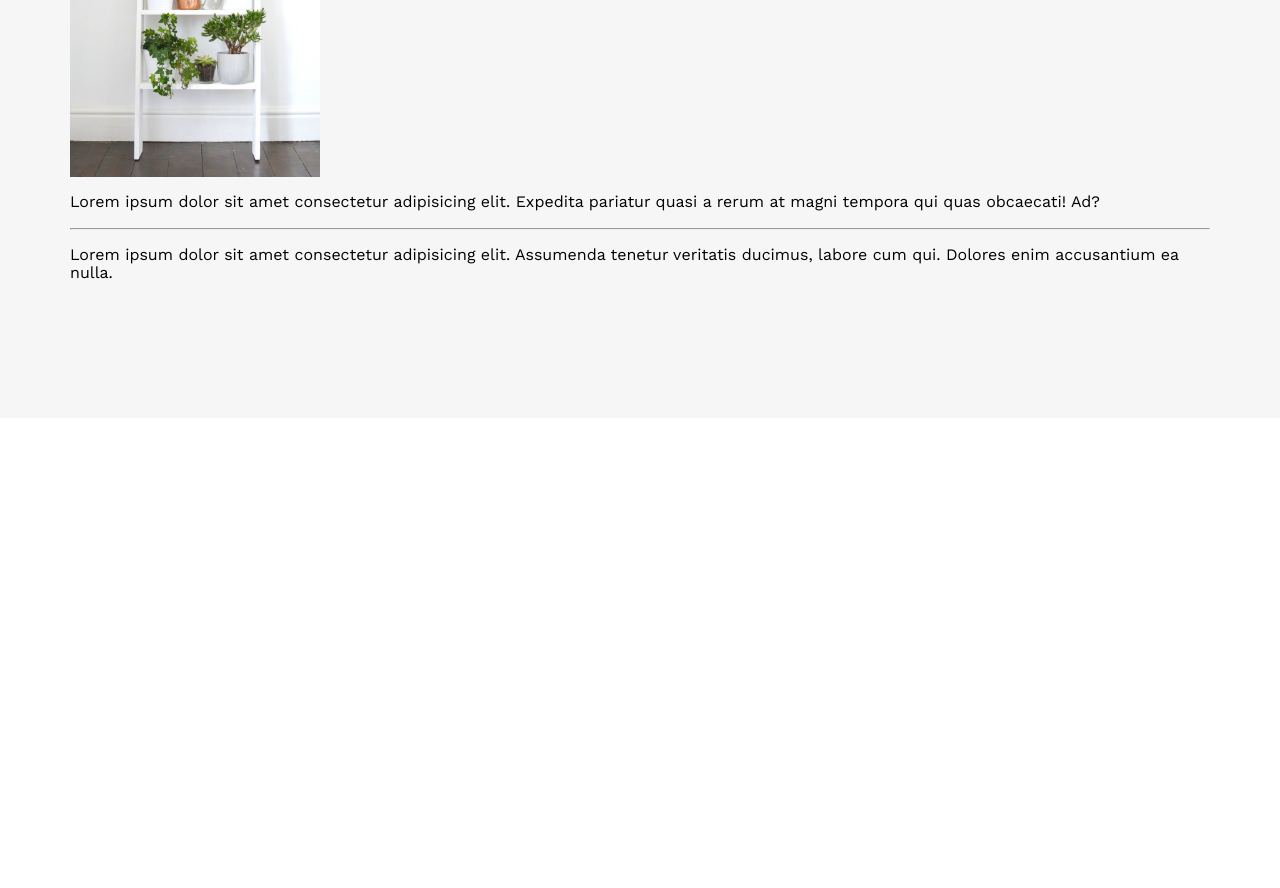
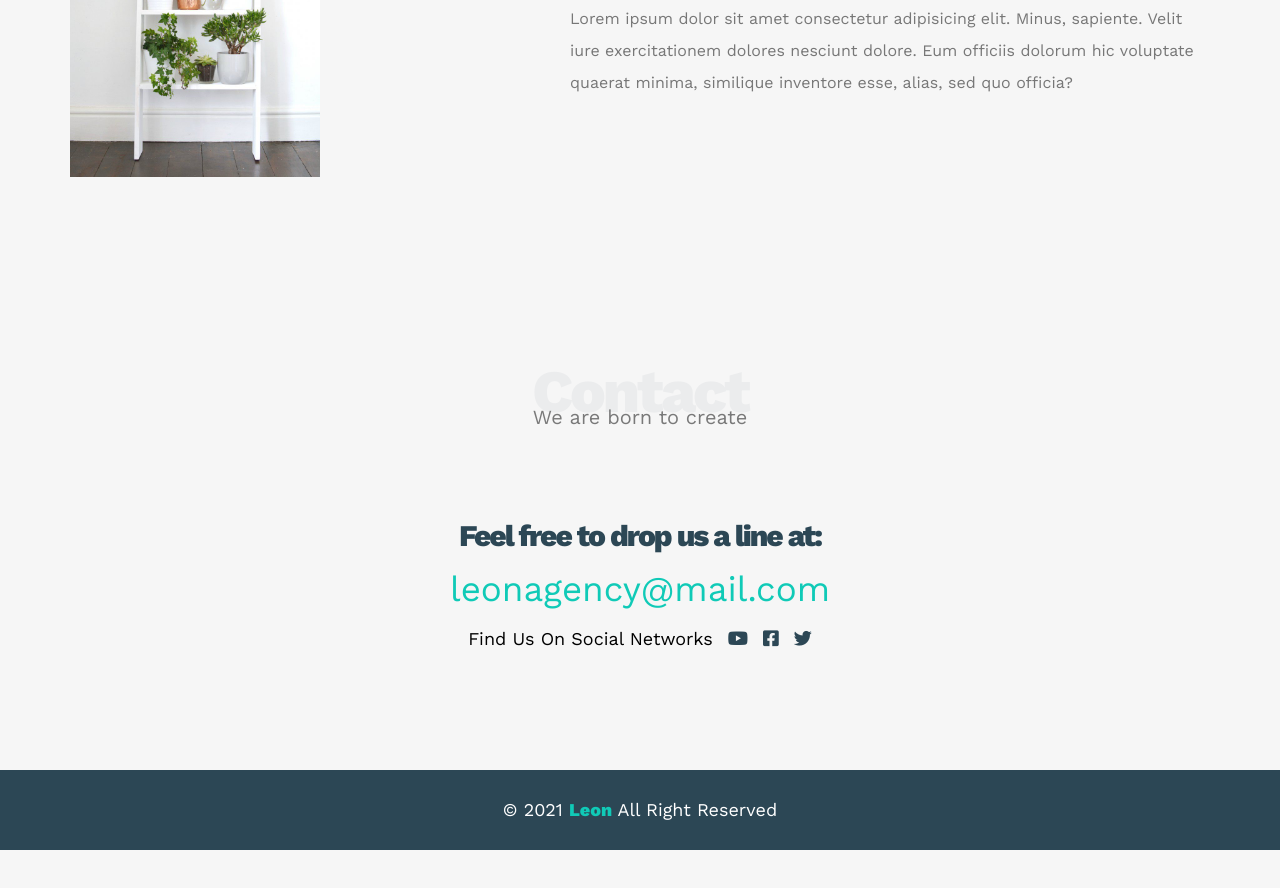
Before and after one commit to AsraouIsmail/Leon-Design-HTML-CSS-only, a plain HTML site: page index.html in a window 1280 px wide. Shown: the part 2954-3842 px from the top of the page. Before the commit the page ends 3432 px from the top, so only its background shows below. Drawn offline with nearby package versions, Linux system fonts and the light colour scheme.

Commit message:
enhance code

```diff
--- a/css/leon.css
+++ b/css/leon.css
@@ -11,6 +11,9 @@
 
 body {
   font-family: "Work Sans", sans-serif;
+}
+html {
+  scroll-behavior: smooth;
 }
 
 .parent {
@@ -113,11 +116,11 @@ body {
 .header .links .icon span:nth-child(2) {
   height: 4px;
   width: 60%;
-  transition: 0.3s;
-  -webkit-transition: 0.3s;
-  -moz-transition: 0.3s;
-  -ms-transition: 0.3s;
-  -o-transition: 0.3s;
+  transition: 0.5s;
+  -webkit-transition: 0.5s;
+  -moz-transition: 0.5s;
+  -ms-transition: 0.5s;
+  -o-transition: 0.5s;
 }
 
 .header .links .icon span:last-child {
@@ -156,11 +159,11 @@ body {
   padding: 15px;
   text-decoration: none;
   color: #333;
-  transition: 0.3s;
-  -webkit-transition: 0.3s;
-  -moz-transition: 0.3s;
-  -ms-transition: 0.3s;
-  -o-transition: 0.3s;
+  transition: 0.5s;
+  -webkit-transition: 0.5s;
+  -moz-transition: 0.5s;
+  -ms-transition: 0.5s;
+  -o-transition: 0.5s;
 }
 
 .header .links ul li a:hover {
@@ -334,7 +337,7 @@ body {
 
 .about {
   padding-top: 60px;
-  padding-bottom: 60px;
+  padding-bottom: 120px;
 }
 
 .about .about-content {
@@ -348,6 +351,7 @@ body {
   width: 250px;
   height: 375px;
 }
+
 .about .about-content .image::before {
   content: "";
   position: absolute;
@@ -363,7 +367,7 @@ body {
   content: "";
   position: absolute;
   width: 120px;
-  height: 320px;
+  height: 300px;
   border-left: 80px solid var(--main-color);
   border-bottom: 80px solid var(--main-color);
   z-index: -1;
@@ -373,3 +377,93 @@ body {
 .about .about-content .image img {
   max-width: 100%;
 }
+.about .about-content .text {
+  flex-basis: calc(100% - 500px);
+}
+.about .about-content .text p:first-of-type {
+  font-weight: bold;
+  line-height: 2;
+  margin-bottom: 50px;
+}
+
+.about .about-content .text hr {
+  width: 50%;
+  display: inline-block;
+  border-color: var(--main-color);
+}
+.about .about-content .text p:last-of-type {
+  line-height: 2;
+  color: #777;
+}
+
+@media (max-width: 991px) {
+  .about .about-content {
+    flex-direction: column;
+    text-align: center;
+  }
+
+  .about .about-content .image::before,
+  .about .about-content .image::after {
+    display: none;
+  }
+
+  .about .about-content .image {
+    margin-top: 0 auto 60px;
+  }
+}
+
+.contact {
+  padding-top: 60px;
+  padding-bottom: 60px;
+  background-color: #f6f6f6;
+}
+.contact .info {
+  padding-top: 60px;
+  padding-bottom: 60px;
+  text-align: center;
+}
+
+.contact .info .label {
+  font-size: 30px;
+  font-weight: 800;
+  color: #2c4755;
+  letter-spacing: -2px;
+  margin-bottom: 15px;
+}
+
+.contact .info .link {
+  display: block;
+  font-size: 35px;
+  color: var(--main-color);
+  text-decoration: none;
+}
+
+.contact .info .social {
+  display: flex;
+  justify-content: center;
+  margin-top: 20px;
+  font-size: 18px;
+}
+
+.contact .info .social i {
+  margin-left: 15px;
+  color: var(--secondary-color);
+}
+@media (max-width: 767px) {
+  .contact .info .label,
+  .contact .info .link {
+    font-size: 25px;
+  }
+}
+
+.footer {
+  background-color: #2c4755;
+  color: white;
+  padding: 30px 10px;
+  text-align: center;
+  font-size: 18px;
+}
+.footer span {
+  font-weight: bold;
+  color: var(--main-color);
+}
--- a/index.html
+++ b/index.html
@@ -70,7 +70,7 @@
 <!--end of features section-->
 
 <!--Services Section-->
-<div class="services">
+<div class="services" id="services">
     <div class="container">
         <h2 class="special-heading">Services</h2>
         <p>Don't be busy be productive!</p>
@@ -141,7 +141,7 @@
 <!--end of Services Section-->
 
 <!--Portfolio section-->
-<div class="portfolio">
+<div class="portfolio" id="portfolio">
     <div class="container">
         <h2 class="special-heading">Portfolio</h2>
         <p>If you do it right, it will last forever.</p>
@@ -178,25 +178,59 @@
 
 <!--end of portfolio section-->
 <!--About Section-->
-<div class="about">
+<div class="about" id="about">
     <div class="container">
-        <h2 class="special-heading">Portfolio</h2>
+        <h2 class="special-heading">About</h2>
         <p>Less is more work</p>
         <div class="about-content">
             <div class="image">
-                <img src="images/about.jpg" alt="about section">
+                <img src="images/about.jpg" alt="" />
             </div>
             <div class="text">
                 <p>
-                Lorem ipsum dolor sit amet consectetur adipisicing elit. Expedita pariatur quasi a rerum at magni tempora qui quas obcaecati! Ad?
+                    Lorem ipsum dolor sit amet consectetur adipisicing elit. Nihil nemo neque voluptate tempora velit
+                    cum non,
+                    fuga vitae architecto delectus sed maxime rerum impedit aliquam obcaecati, aut excepturi iusto
+                    laudantium!
                 </p>
-                <hr>
-                <p>Lorem ipsum dolor sit amet consectetur adipisicing elit. Assumenda tenetur veritatis ducimus, labore cum qui. Dolores enim accusantium ea nulla.</p>
+                <hr />
+                <p>
+                    Lorem ipsum dolor sit amet consectetur adipisicing elit. Minus, sapiente. Velit iure exercitationem
+                    dolores nesciunt dolore. Eum officiis dolorum hic voluptate quaerat minima, similique inventore
+                    esse,
+                    alias, sed quo officia?
+                </p>
             </div>
         </div>
     </div>
 </div>
 <!--End of About section-->
 
+<!--Contact Section-->
+<div class="contact" id="contact">
+    <div class="container">
+        <h2 class="special-heading">Contact</h2>
+        <p>We are born to create</p>
+        <div class="info">
+            <p class="label">Feel free to drop us a line at:</p>
+            <a href="mailto:leonagency@mail.com?subject=contact" class="link">leonagency@mail.com</a>
+            <div class="social">
+                Find Us On Social Networks
+                <i class="fab fa-youtube"></i>
+                <i class="fab fa-facebook-square"></i>
+                <i class="fab fa-twitter"></i>
+
+
+            </div>
+        </div>
+    </div>
+</div>
+<!--End of contact section-->
+<!--Footer section-->
+<div class="footer">
+    &copy; 2021 <span>Leon</span> All Right Reserved
+</div>
+<!--End of footer-->
+
 </body>
 </html>
```
